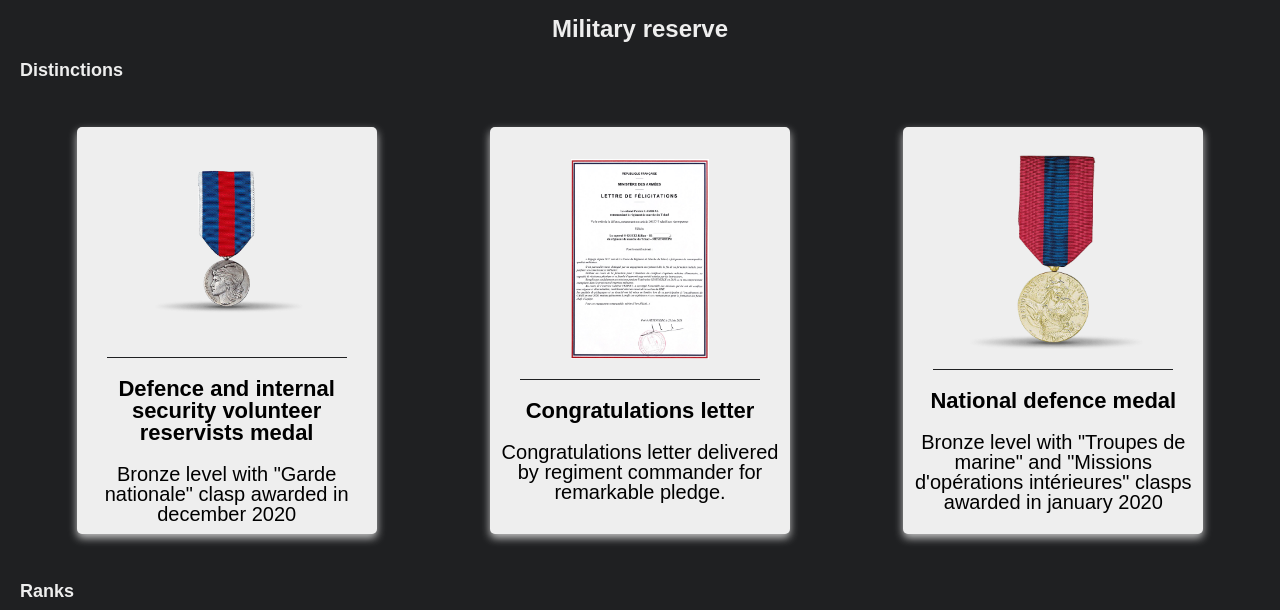
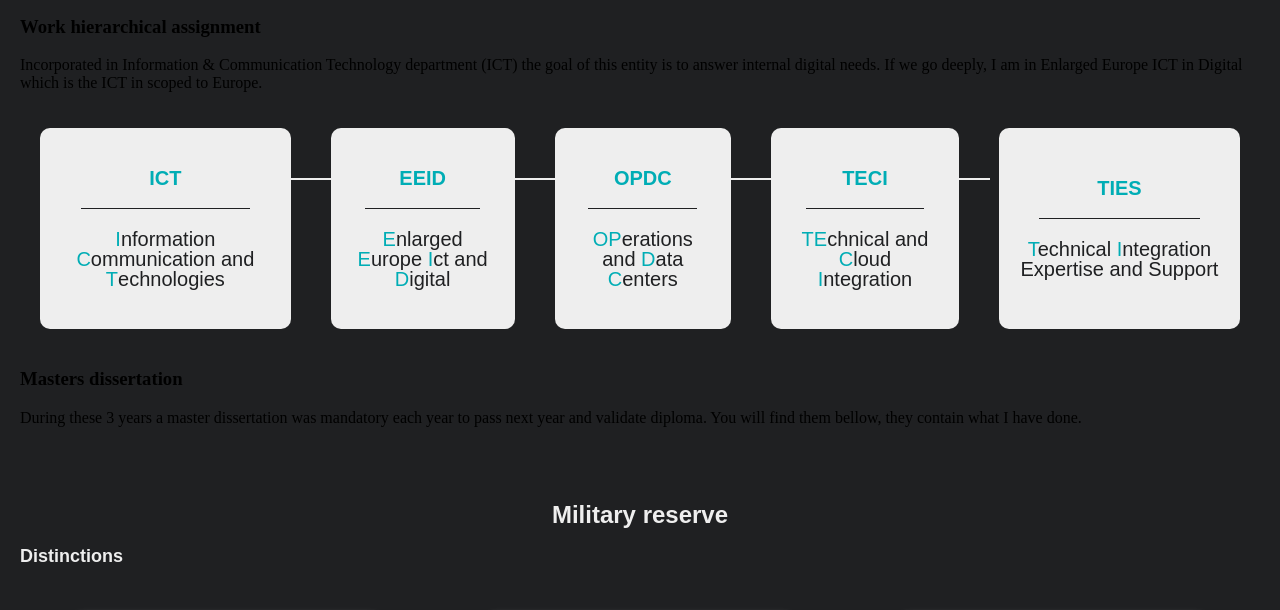
Before and after one commit to Beladric/portfolio, a plain HTML site: page workExperience/workExperience.html in a window 1280 px wide. Shown: the part 867-1477 px from the top of the page. Drawn offline with Linux system fonts and the light colour scheme.

Commit message:
Stellantis hierarchical assignment + master dissertation

```diff
--- a/workExperience/workExperience.html
+++ b/workExperience/workExperience.html
@@ -119,6 +119,58 @@
     </section>
     <section id="Stellantis">
         <h2>Stellantis</h2>
+        <h3>Work hierarchical assignment</h3>
+        <p>Incorporated in Information & Communication Technology department (ICT) the goal of this entity is to answer internal digital needs. If we go deeply, I am in Enlarged Europe ICT in Digital which is the ICT in scoped to Europe.</p>
+        <div id="organizationalChart">
+            <div class="line"></div>
+            <div class="organizationalLevel">
+                <p class="organizationalLevelName">
+                    ICT
+                </p>
+                <div class="divider"></div>
+                <p class="acronym">
+                    <span class="color">I</span>nformation <span class="color">C</span>ommunication and <span class="color">T</span>echnologies
+                </p>
+            </div>
+            <div class="organizationalLevel">
+                <p class="organizationalLevelName">
+                    EEID
+                </p>
+                <div class="divider"></div>
+                <p class="acronym">
+                    <span class="color">E</span>nlarged <span class="color">E</span>urope <span class="color">I</span>ct and <span class="color">D</span>igital
+                </p>
+            </div>
+            <div class="organizationalLevel">
+                <p class="organizationalLevelName">
+                    OPDC
+                </p>
+                <div class="divider"></div>
+                <p class="acronym">
+                    <span class="color">OP</span>erations and <span class="color">D</span>ata <span class="color">C</span>enters
+                </p>
+            </div>
+            <div class="organizationalLevel">
+                <p class="organizationalLevelName">
+                    TECI
+                </p>
+                <div class="divider"></div>
+                <p class="acronym">
+                    <span class="color">TE</span>chnical and <span class="color">C</span>loud <span class="color">I</span>ntegration
+                </p>
+            </div>
+            <div class="organizationalLevel">
+                <p class="organizationalLevelName">
+                    TIES
+                </p>
+                <div class="divider"></div>
+                <p class="acronym">
+                    <span class="color">T</span>echnical <span class="color">I</span>ntegration <span></span>Expertise and Support
+                </p>
+            </div>
+        </div>
+        <h3>Masters dissertation</h3>
+        <p>During these 3 years a master dissertation was mandatory each year to pass next year and validate diploma. You will find them bellow, they contain what I have done.</p>
     </section>
     <section id="military-reserve">
         <h2>Military reserve</h2>
--- a/workExperience/workExperience.sass
+++ b/workExperience/workExperience.sass
@@ -424,6 +424,12 @@ body
   background-color: #1F2022
   width: 80%
 
+#Stellantis
+  padding: 20px
+
+#Stellantis *
+  position: relative
+
 #Stellantis h2
   font-family: "Josefin Sans", sans-serif
   color: #EEEEEE
@@ -433,6 +439,51 @@ body
   line-height: 24px
   font-weight: 700
   padding: 10px 0 10px 0
+
+#organizationalChart
+  display: flex
+  justify-content: center
+
+.organizationalLevel
+  margin: 20px
+  background-color: #EEEEEE
+  padding: 20px
+  border-radius: 10px
+  display: flex
+  min-width: 100px
+  justify-content: center
+  flex-direction: column
+  align-items: center
+  text-align: center
+
+.organizationalLevelName
+  display: flex
+  color: #00ADB5
+  font-family: "Josefin Sans", sans-serif
+  font-size: 20px
+  font-weight: 600
+  line-height: 20px
+
+.line
+  height: 2px
+  width: 700px
+  position: absolute !important
+  top: 70px
+  background-color: #EEEEEE
+
+.divider
+  width: 80%
+  height: 1px
+  background-color: #1F2022
+
+.color
+  color: #00ADB5
+
+.acronym
+  font-family: "Josefin Sans", sans-serif
+  color: #1F2022
+  font-size: 20px
+  line-height: 20px
 
 // SASS about loader
 
```
Also changed, not shown: workExperience/workExperience.css, 1 other file.
